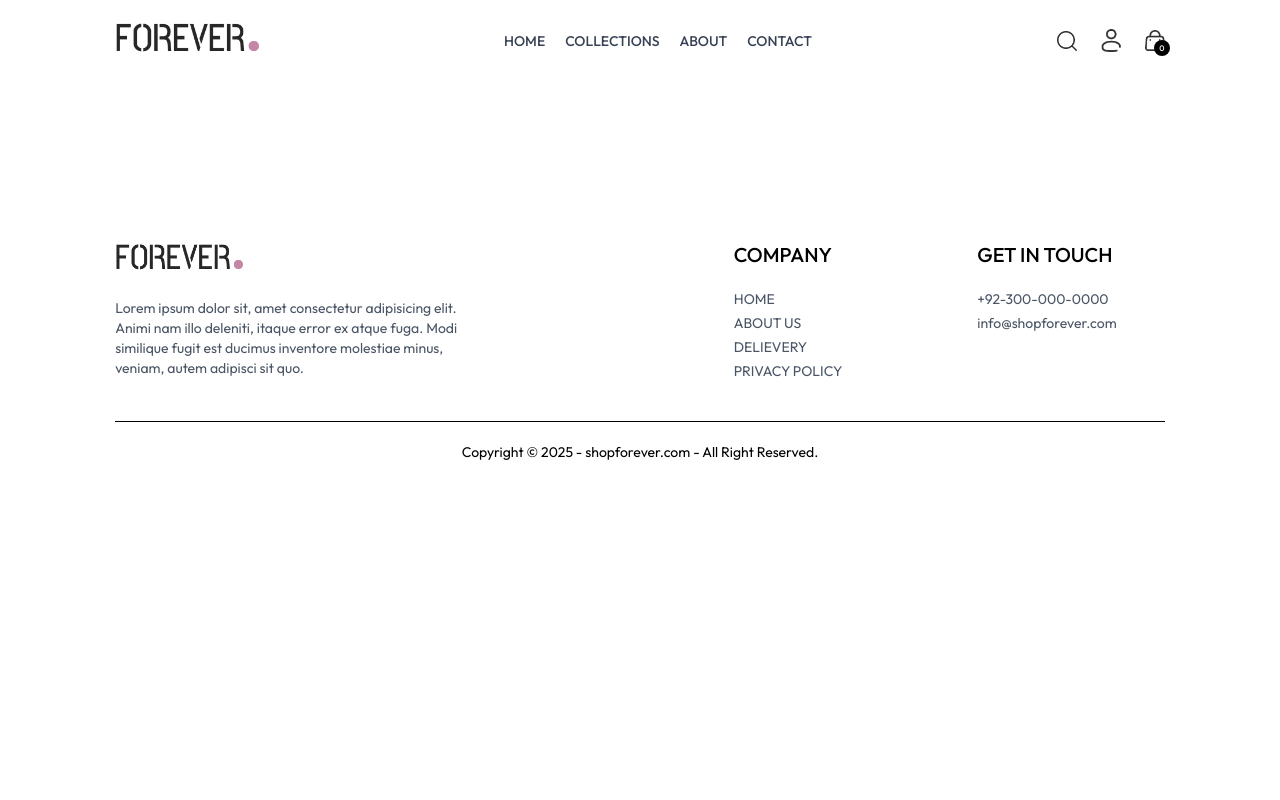
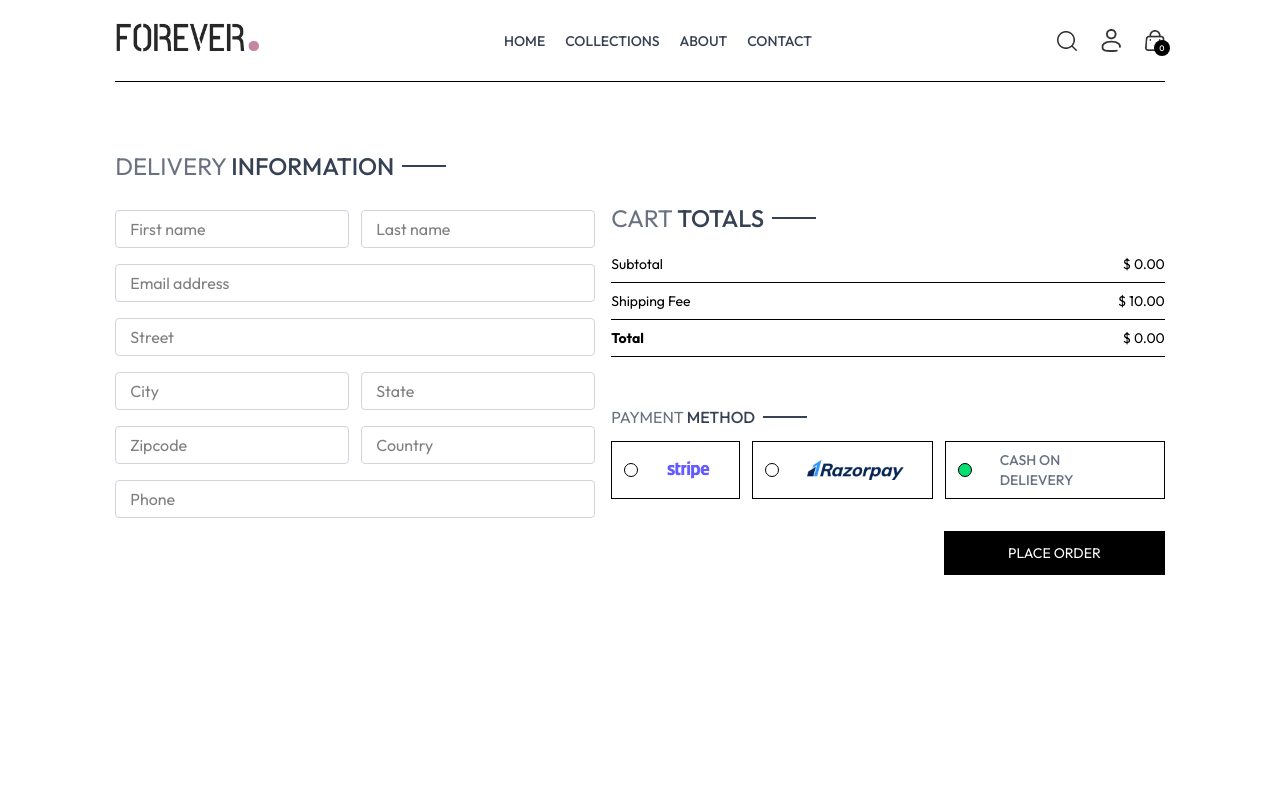
Before and after one commit to MuhammadRizwan-29/shopforever, a React (Vite) app: page /place-order in a window 1280 px wide. Shown: the top 800 px of the page. Built offline with nearby package versions, Linux system fonts and the light colour scheme.

Commit message:
Place Order page has been created

```diff
--- a/src/pages/PlaceOrder.jsx
+++ b/src/pages/PlaceOrder.jsx
@@ -1,3 +1,136 @@
+import Title from "./../components/Title";
+import CartTotal from "./../components/CartTotal";
+import { assets } from "../assets/frontend_assets/assets";
+import { useContext, useState } from "react";
+import { ShopContext } from "../context/ShopContext";
+
 export default function PlaceOrder() {
-  return;
+  const [method, setMethod] = useState("cod");
+  const { navigate } = useContext(ShopContext);
+
+  return (
+    <section>
+      <div className="flex flex-col sm:flex-row justify-between gap-4 pt-5 sm:pt-14 min-h-[80vh] border-t">
+        {/* LEFT */}
+        <div className="flex flex-col gap-4 w-full sm:max-w-[480px]">
+          <div className="text-xl sm:text-2xl mt-3">
+            <Title title={"DELIVERY"} innerTitle={"INFORMATION"} />
+          </div>
+          <div className="flex gap-3">
+            <input
+              className="border border-gray-300 rounded py-1.5 px-3.5 w-full"
+              type="text"
+              placeholder="First name"
+            />
+            <input
+              className="border border-gray-300 rounded py-1.5 px-3.5 w-full"
+              type="text"
+              placeholder="Last name"
+            />
+          </div>
+          <input
+            className="border border-gray-300 rounded py-1.5 px-3.5 w-full"
+            type="email"
+            placeholder="Email address"
+          />
+          <input
+            className="border border-gray-300 rounded py-1.5 px-3.5 w-full"
+            type="text"
+            placeholder="Street"
+          />
+          <div className="flex gap-3">
+            <input
+              className="border border-gray-300 rounded py-1.5 px-3.5 w-full"
+              type="text"
+              placeholder="City"
+            />
+            <input
+              className="border border-gray-300 rounded py-1.5 px-3.5 w-full"
+              type="text"
+              placeholder="State"
+            />
+          </div>
+          <div className="flex gap-3">
+            <input
+              className="border border-gray-300 rounded py-1.5 px-3.5 w-full"
+              type="number"
+              placeholder="Zipcode"
+            />
+            <input
+              className="border border-gray-300 rounded py-1.5 px-3.5 w-full"
+              type="text"
+              placeholder="Country"
+            />
+          </div>
+          <input
+            className="border border-gray-300 rounded py-1.5 px-3.5 w-full"
+            type="number"
+            placeholder="Phone"
+          />
+        </div>
+        {/* RIGHT */}
+        <div className="mt-8">
+          <div className="mt-8 min-w-80">
+            <CartTotal />
+          </div>
+          <div className="mt-12">
+            <Title title={"PAYMENT"} innerTitle={"METHOD"} />
+            <div className="flex gap-3 flex-col lg:flex-row">
+              <div
+                onClick={() => setMethod("stripe")}
+                className="flex items-center gap-3 border p-2 px-3 cursor-pointer"
+              >
+                <p
+                  className={`min-w-3.5 h-3.5 border rounded-full ${
+                    method === "stripe" ? "bg-green-400" : ""
+                  }`}
+                ></p>
+                <img
+                  className="h-5 mx-4"
+                  src={assets.stripe_logo}
+                  alt="Payment Logo"
+                />
+              </div>
+              <div
+                onClick={() => setMethod("razorpay")}
+                className="flex items-center gap-3 border p-2 px-3 cursor-pointer"
+              >
+                <p
+                  className={`min-w-3.5 h-3.5 border rounded-full ${
+                    method === "razorpay" ? "bg-green-400" : ""
+                  }`}
+                ></p>
+                <img
+                  className="h-5 mx-4"
+                  src={assets.razorpay_logo}
+                  alt="Payment Logo"
+                />
+              </div>
+              <div
+                onClick={() => setMethod("cod")}
+                className="flex items-center gap-3 border p-2 px-3 cursor-pointer"
+              >
+                <p
+                  className={`min-w-3.5 h-3.5 border rounded-full ${
+                    method === "cod" ? "bg-green-400" : ""
+                  }`}
+                ></p>
+                <p className="text-gray-500 text-sm font-medium mx-4">
+                  CASH ON DELIEVERY
+                </p>
+              </div>
+            </div>
+            <div className="w-full text-end mt-8">
+              <button
+                onClick={() => navigate("/orders")}
+                className="bg-black text-white px-16 py-3 text-sm cursor-pointer"
+              >
+                PLACE ORDER
+              </button>
+            </div>
+          </div>
+        </div>
+      </div>
+    </section>
+  );
 }
```
